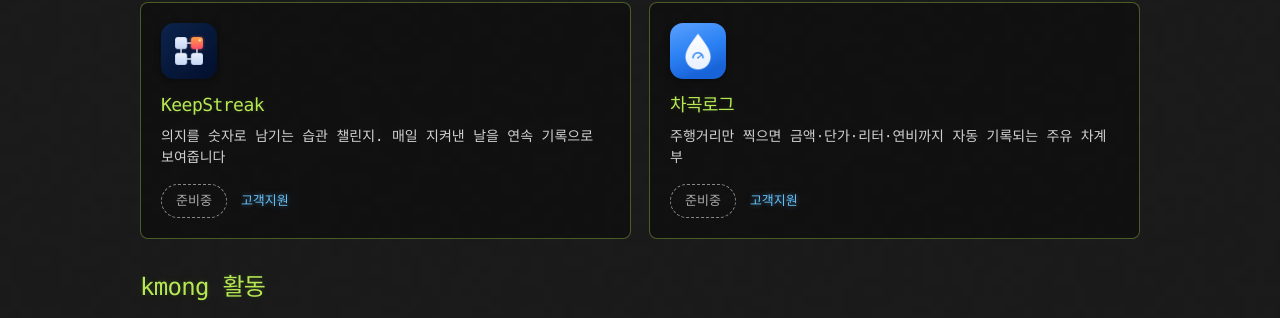
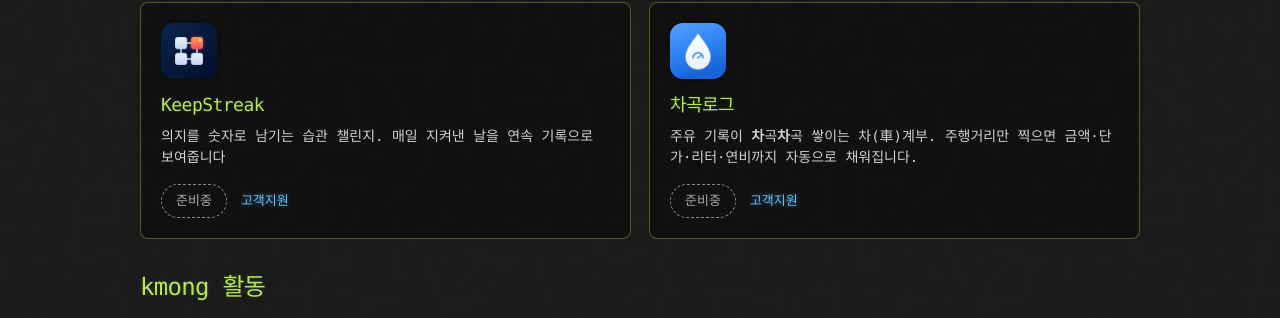
Before and after one commit to papig-dev/papig-dev.github.io, a Jekyll site: the page built from index.md, in a window 1280 px wide. Shown: the part 829-1147 px from the top of the page. Built offline with Jekyll 4.4.1, drawn with Linux system fonts in a browser that asks for light colours; some web fonts are replaced; our own code applies the rules of GitHub Pages for plain Markdown files.

Commit message:
차곡로그 설명에 이름 유래(차곡차곡·車) 풀어 쓰기
Co-Authored-By: Claude Opus 4.8 (1M context) <noreply@anthropic.com>

```diff
--- a/index.md
+++ b/index.md
@@ -47,7 +47,7 @@ layout: default
   <div class="app-card">
     <div class="app-icon"><img src="/assets/images/chagoklog-icon.png" alt="차곡로그 앱 아이콘"></div>
     <h3 class="app-name">차곡로그</h3>
-    <p class="app-desc">주행거리만 찍으면 금액·단가·리터·연비까지 자동 기록되는 주유 차계부</p>
+    <p class="app-desc">주유 기록이 <b>차</b>곡<b>차</b>곡 쌓이는 차(車)계부. 주행거리만 찍으면 금액·단가·리터·연비까지 자동으로 채워집니다.</p>
     <div class="app-actions">
       <span class="app-soon">준비중</span>
       <a class="app-support" href="/chagoklog/">고객지원</a>
```
